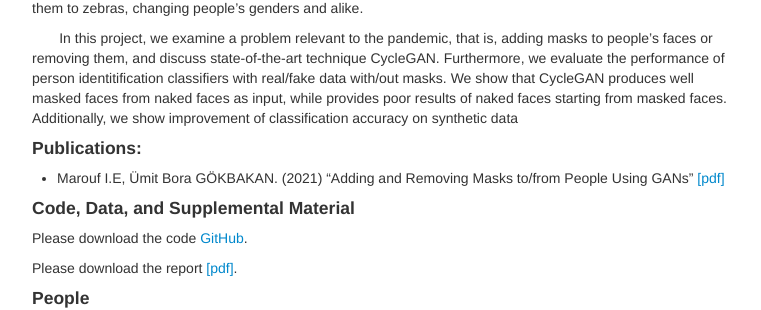
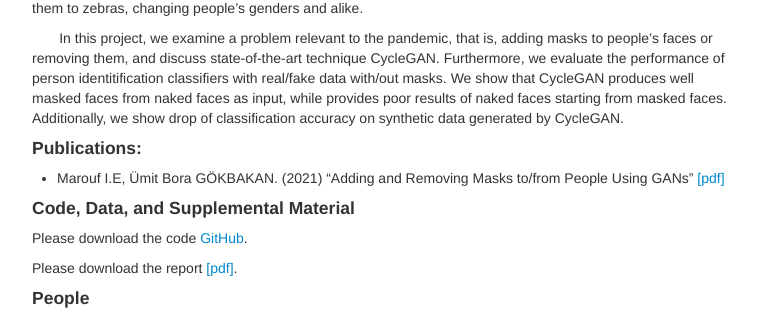
Before and after one commit to IemProg/add-remove-masks-CycleGAN, a Jekyll site: the page built from index.md, in a window 1280 px wide. Shown: the part 1015-1325 px from the top of the page, without its empty margins (258-1019 px from the left). Built offline with Jekyll 4.4.1, drawn with Linux system fonts in a browser that asks for light colours.

```diff
--- a/index.md
+++ b/index.md
@@ -22,12 +22,10 @@ image colourisation, creating realistic images from edge
 contours, taking horse images and converting them to zebras, changing people’s genders and alike.
 
 
-&nbsp;&nbsp;&nbsp;&nbsp;&nbsp;&nbsp; In this project, we examine a problem relevant to the pandemic, that is, adding masks to people’s faces or removing them, and discuss state-of-the-art technique CycleGAN.
-Furthermore, we evaluate the performance of person identitification classifiers with real/fake data with/out masks.
-We show that CycleGAN produces well masked faces from
-naked faces as input, while provides poor results of naked
-faces starting from masked faces. Additionally, we show
-improvement of classification accuracy on synthetic data
+&nbsp;&nbsp;&nbsp;&nbsp;&nbsp;&nbsp;    In this project, we examine a problem relevant to the pandemic, that is, adding masks to people's faces
+or removing them, and discuss state-of-the-art technique CycleGAN. Furthermore, we evaluate the performance of person identitification classifiers
+with real/fake data with/out masks. We show that CycleGAN produces well masked faces from naked faces as input, while provides poor results of naked
+faces starting from masked faces. Additionally, we show drop of classification accuracy on synthetic data generated by CycleGAN.
 
 #### Publications: ####
 * Marouf I.E, Ümit Bora GÖKBAKAN. (2021) "Adding and Removing Masks to/from People Using GANs" [[pdf]](./paper/MAROUF_GOKBAKAN_INF634.pdf)
```
